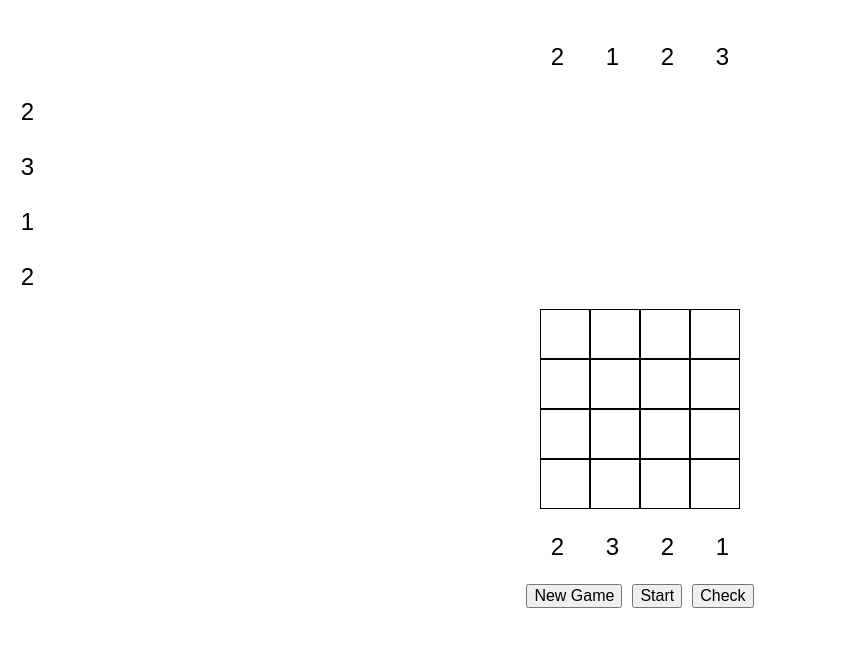
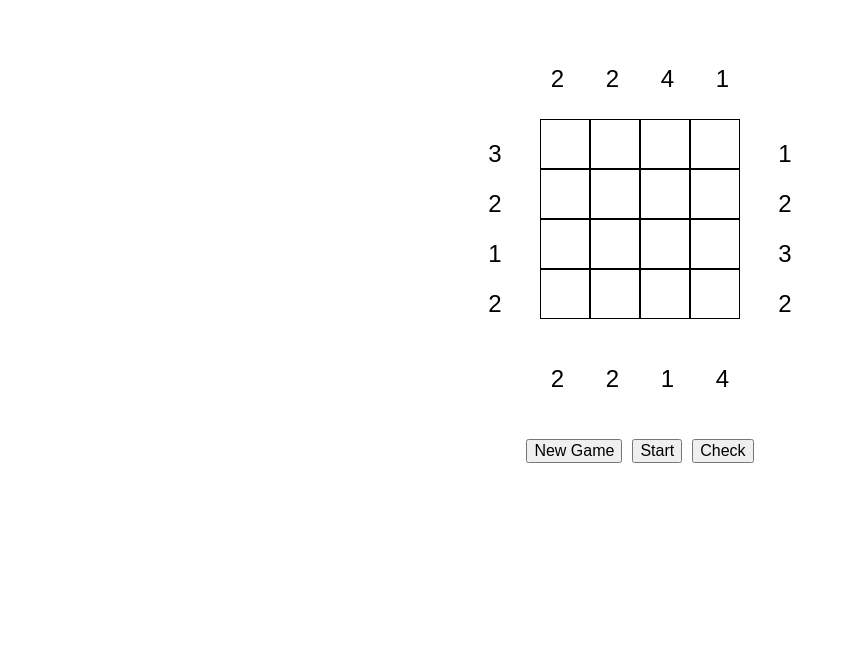
Before and after one commit to LauraAlbentosa/skycraper-puzzle, a website built with Vite: page src/index.html in a window 1280 px wide. Shown: the part 61-708 px from the top of the page, without its empty margins (0-853 px from the left). Built offline with nearby package versions, Linux system fonts and the light colour scheme; some packages are replaced by stand-ins of ours.

Commit message:
vistas aleatorias funcionando con boton

```diff
--- a/src/index.html
+++ b/src/index.html
@@ -13,17 +13,19 @@
 
     <h1>Skycraper puzzle</h1>
 
-    <div id="views_up" class="views_hor"></div>
 
 
+   <div class="big_container">
+    <div id="views_left" class="views_ver"></div>
     <div id="container" class="container">
+      <div id="views_up" class="views_hor"></div>
+      <div id="board" class="board"></div>
+      <div id="views_down" class="views_hor"></div>
+    </div>
+    <div id="views_right" class="views_ver"></div>
+   </div>
 
-      <div id="views_left" class="views_ver"></div>
-      <div id="board" class="board"></div>
 
-    </div>
-
-    <div id="views_down" class="views_hor"></div>
     <div class="play__buttons">
       <button id="new_game__button">New Game</button>
       <button id="start__button" class="start__button">Start</button>
--- a/src/js/board.js
+++ b/src/js/board.js
@@ -6,6 +6,8 @@ const viewsDownElement = document.getElementById('views_down');
 const viewsLeftElement = document.getElementById('views_left');
 const viewsRightElement = document.getElementById('views_right');
 const startButtonElement = document.getElementById('start-button');
+
+
 
 export const createBoard = () =>
 {
@@ -29,8 +31,14 @@ export const createBoard = () =>
     boardContainer.append(fragment);
 }
 
-export const newGame = (views) =>
+export const newGame = () =>
 {
+    viewsUpElement.textContent = "";
+    viewsDownElement.textContent = "";
+    viewsLeftElement.textContent = "";
+    viewsRightElement.textContent = "";
+
+    const views = generateViews();
     const fragment1 = document.createDocumentFragment();
     for (let i = 0; i < views[0].length; i++)
     {
@@ -61,11 +69,23 @@ export const newGame = (views) =>
     {
         const newDiv = document.createElement('div');
         const newText = document.createElement('p');
-        newDiv.classList.add('views_hor__text');
+        newDiv.classList.add('views_ver__text');
         newDiv.append(newText);
         newText.textContent = views[1][i];
         fragment3.append(newDiv);
     }
     viewsLeftElement.append(fragment3);
+
+    const fragment4 = document.createDocumentFragment();
+    for (let i = 0; i < views[3].length; i++)
+    {
+        const newDiv = document.createElement('div');
+        const newText = document.createElement('p');
+        newDiv.classList.add('views_ver__text');
+        newDiv.append(newText);
+        newText.textContent = views[3][i];
+        fragment4.append(newDiv);
+    }
+    viewsRightElement.append(fragment4);
     return views;
 }
--- a/src/js/index.js
+++ b/src/js/index.js
@@ -31,10 +31,11 @@ createBoard();
 */
 
 const size = 4;
-const views = generateViews(); //up, left, down, right --- orden para las vistas
-console.table(views)
+//const views = generateViews(); //up, left, down, right --- orden para las vistas
+//console.table(views)
 const matrix = [[0,0,0,0],[0,0,0,0],[0,0,0,0],[0,0,0,0]];
 
 createBoard();
-newGame(views);
+const views = newGame();
+newGameButtonElement.addEventListener('click', () => newGame());
 solvePuzzle(matrix, 0, 0, views);
--- a/src/scss/blocks/board.scss
+++ b/src/scss/blocks/board.scss
@@ -1,9 +1,21 @@
 .container
 {
-  display: flex1;
+  display: grid;
   align-items: center;
+  grid-template-rows: 100px 200px 100px;
+  justify-items: center;
   justify-content: center;
 
+}
+
+.big_container
+{
+  display: grid;
+  grid-template-columns: 70px 200px 70px;
+  align-items: center;
+  justify-items: center;
+  justify-content: center;
+  gap: 10px;
 }
 
 
@@ -14,7 +26,6 @@
     //border: 3px solid black;
     align-items: center;
     justify-content: center;
-    margin-top: 15px;
 
     &__row {
     width: 100%;
@@ -56,6 +67,9 @@
 .views_ver
 {
   display: grid;
+  grid-template-rows: repeat(4, 50px);
+  justify-items: center;
+  align-items: center;
   &__text
   {
     text-align: center;
```
